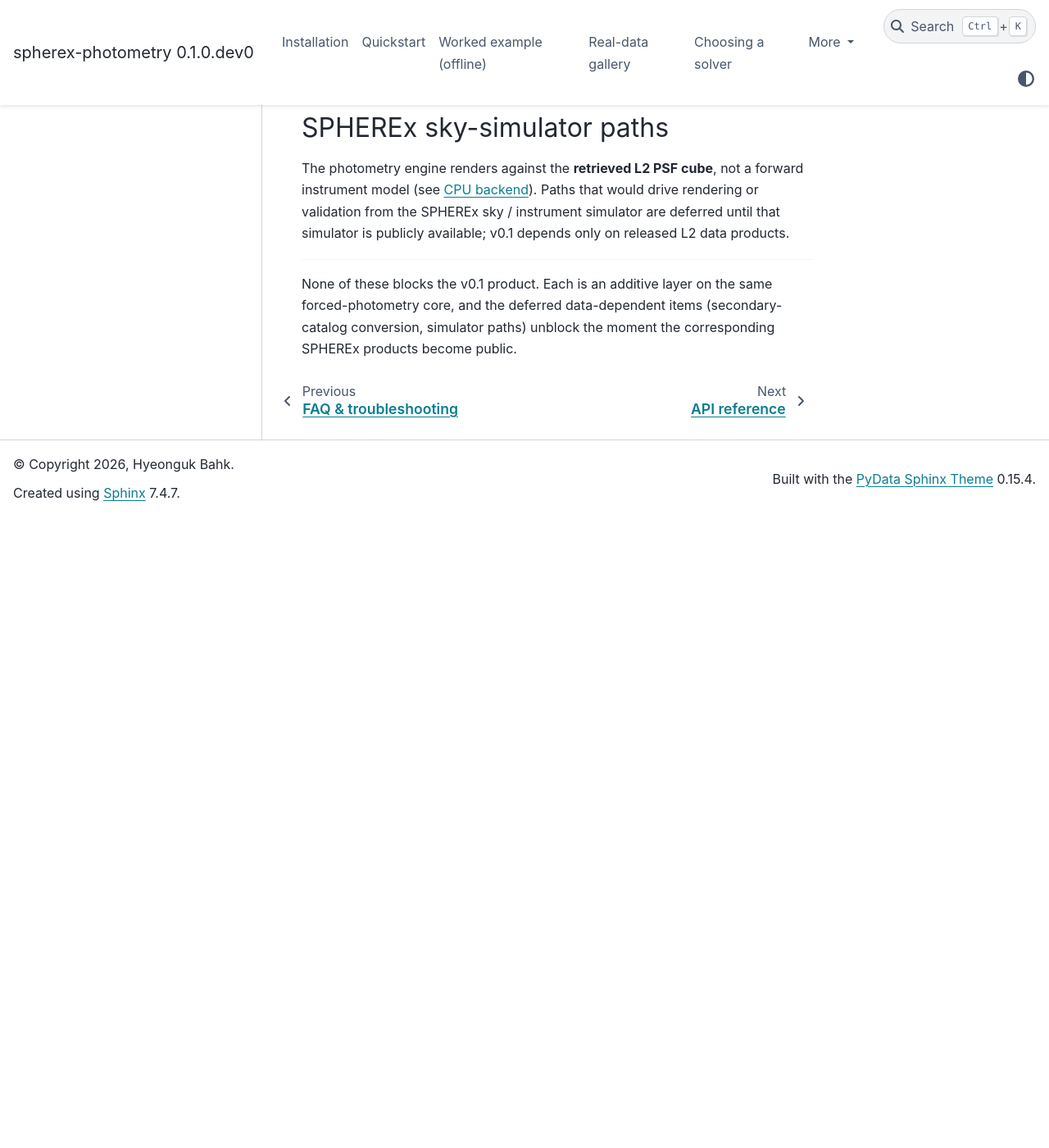
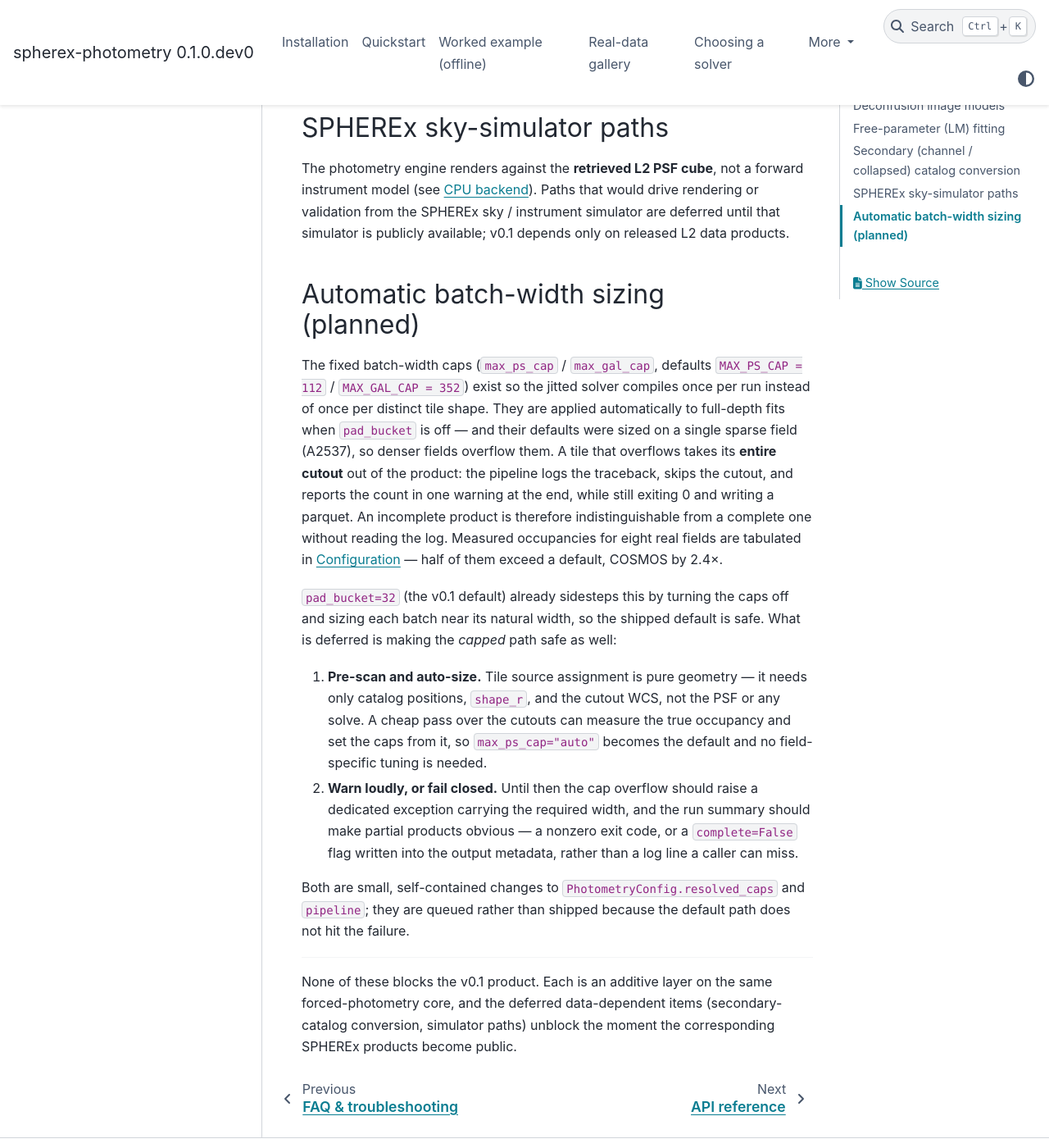
Before and after one commit to hbahk/tractorjax-spherex, a Sphinx documentation site: the page built from docs/roadmap.md, in a window 1280 px wide and 1400 px high, scrolled down 1406 px. Shown: the whole window at 82% size. Built offline with Sphinx 7.4.7 and the PyData theme 0.15.4, drawn with Linux system fonts in a browser that asks for light colours; before the commit the page ends 2036 px from its top, so only the background shows below that.

Commit message:
docs: warn that a cap overflow silently drops the whole cutout
The fixed batch-width caps are applied automatically to full-depth fits with
pad_bucket off, and their defaults (112 / 352) were sized on one sparse field
(A2537). A tile that overflows takes its entire cutout out of the product: the
pipeline logs a traceback, skips it, reports the count in a single end-of-run
warning, then exits 0 and writes a parquet -- so a partial product is
indistinguishable from a complete one unless the caller reads the log.

Measured densest-tile occupancy over eight real SPHEREx fields shows half of
them exceed a default (SPT J0546 128 ps, SPT J2145 192/373, COSMOS 268/450 vs
caps 112/352). Documents the table and the "check the log" rule in
configuration, and records the two planned fixes in the roadmap: pre-scan
auto-sizing (tile assignment is pure geometry, so occupancy is measurable
without a solve) and failing loudly instead of silently on overflow.

The shipped default pad_bucket=32 turns the caps off, so v0.1 users are not
exposed unless they opt into fixed caps.

```diff
--- a/docs/roadmap.md
+++ b/docs/roadmap.md
@@ -54,6 +54,39 @@
 until that simulator is publicly available; v0.1 depends only on released L2
 data products.
 
+## Automatic batch-width sizing (planned)
+
+The fixed batch-width caps (`max_ps_cap` / `max_gal_cap`, defaults
+`MAX_PS_CAP = 112` / `MAX_GAL_CAP = 352`) exist so the jitted solver compiles
+once per run instead of once per distinct tile shape. They are applied
+automatically to full-depth fits when `pad_bucket` is off — and their defaults
+were sized on a single sparse field (A2537), so denser fields overflow them.
+A tile that overflows takes its **entire cutout** out of the product: the
+pipeline logs the traceback, skips the cutout, and reports the count in one
+warning at the end, while still exiting 0 and writing a parquet. An incomplete
+product is therefore indistinguishable from a complete one without reading the
+log. Measured occupancies for eight real fields are tabulated in
+{doc}`configuration` — half of them exceed a default, COSMOS by 2.4×.
+
+`pad_bucket=32` (the v0.1 default) already sidesteps this by turning the caps
+off and sizing each batch near its natural width, so the shipped default is
+safe. What is deferred is making the *capped* path safe as well:
+
+1. **Pre-scan and auto-size.** Tile source assignment is pure geometry — it
+   needs only catalog positions, `shape_r`, and the cutout WCS, not the PSF or
+   any solve. A cheap pass over the cutouts can measure the true occupancy and
+   set the caps from it, so `max_ps_cap="auto"` becomes the default and no
+   field-specific tuning is needed.
+2. **Warn loudly, or fail closed.** Until then the cap overflow should raise a
+   dedicated exception carrying the required width, and the run summary should
+   make partial products obvious — a nonzero exit code, or a `complete=False`
+   flag written into the output metadata, rather than a log line a caller can
+   miss.
+
+Both are small, self-contained changes to `PhotometryConfig.resolved_caps` and
+`pipeline`; they are queued rather than shipped because the default path does
+not hit the failure.
+
 ---
 
 None of these blocks the v0.1 product. Each is an additive layer on the same
```
Also changed, not shown: docs/configuration.md (+30 -0 lines).
